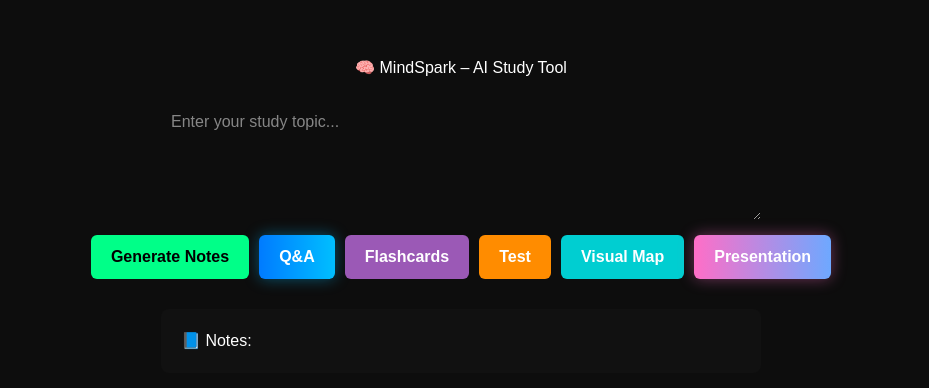
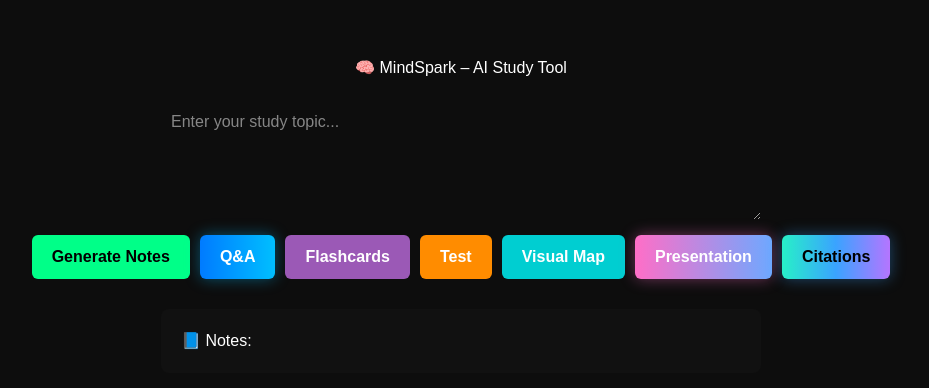
Before and after one commit to hamza07ejaz/MindSpark, a Next.js app: page / in a window 1280 px wide. Shown: the part 186-574 px from the top of the page, without its empty margins (179-1108 px from the left). Built offline with nearby package versions, Linux system fonts and the light colour scheme.

Commit message:
Added Citations button on home page to navigate to /citations

```diff
--- a/app/page.tsx
+++ b/app/page.tsx
@@ -102,12 +102,8 @@
             boxShadow: "0 0 15px rgba(0,191,255,0.4)",
             transition: "transform 0.2s, box-shadow 0.2s",
           }}
-          onMouseOver={(e) =>
-            (e.currentTarget.style.transform = "scale(1.05)")
-          }
-          onMouseOut={(e) =>
-            (e.currentTarget.style.transform = "scale(1)")
-          }
+          onMouseOver={(e) => (e.currentTarget.style.transform = "scale(1.05)")}
+          onMouseOut={(e) => (e.currentTarget.style.transform = "scale(1)")}
         >
           Q&A
         </button>
@@ -174,14 +170,30 @@
             boxShadow: "0 0 15px rgba(255,110,199,0.4)",
             transition: "transform 0.2s, box-shadow 0.2s",
           }}
-          onMouseOver={(e) =>
-            (e.currentTarget.style.transform = "scale(1.05)")
-          }
-          onMouseOut={(e) =>
-            (e.currentTarget.style.transform = "scale(1)")
-          }
+          onMouseOver={(e) => (e.currentTarget.style.transform = "scale(1.05)")}
+          onMouseOut={(e) => (e.currentTarget.style.transform = "scale(1)")}
         >
           Presentation
+        </button>
+
+        {/* ✅ Citation Button */}
+        <button
+          onClick={() => (window.location.href = "/citations")}
+          style={{
+            background: "linear-gradient(90deg, #27f0c8, #3aa3ff, #b575ff)",
+            color: "#000",
+            padding: "10px 20px",
+            borderRadius: "6px",
+            border: "none",
+            cursor: "pointer",
+            fontWeight: "bold",
+            boxShadow: "0 0 15px rgba(58,163,255,0.4)",
+            transition: "transform 0.2s, box-shadow 0.2s",
+          }}
+          onMouseOver={(e) => (e.currentTarget.style.transform = "scale(1.05)")}
+          onMouseOut={(e) => (e.currentTarget.style.transform = "scale(1)")}
+        >
+          Citations
         </button>
       </div>
 
```
